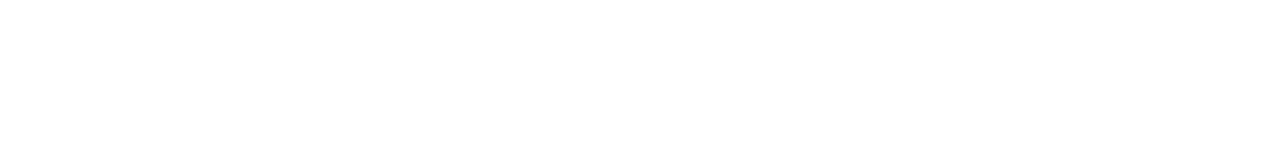
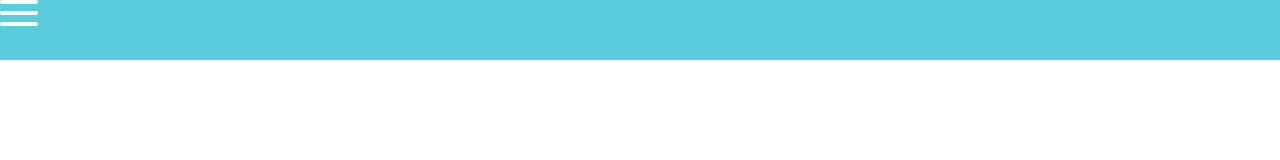
Before and after one commit to jdiejim/UI-UX-challenge, a plain HTML site: page index.html in a window 1280 px wide. Drawn offline with Linux system fonts and the light colour scheme.

Commit message:
start work on header

```diff
--- a/index.html
+++ b/index.html
@@ -8,6 +8,8 @@
     <title>UX UI Challenge</title>
   </head>
   <body>
-
+    <header class="header">
+      <img src="/assets/hamburger.svg" alt="hamburger menu icon">
+    </header>
   </body>
 </html>
--- a/styles.css
+++ b/styles.css
@@ -0,0 +1,12 @@
+* {
+  box-sizing: border-box;
+}
+
+body {
+  margin: 0;
+}
+
+.header {
+  height: 60px;
+  background-color: #59CDDE;
+}
```
Also changed, not shown: assets/breakfast.svg (added), assets/cardiogram.svg (added), assets/chair-squats.png (added), assets/checked.svg (added), assets/exercise-gym.svg (added), assets/gym.svg (added), assets/hamburger.svg (added), assets/head-and-neck.svg (added), assets/jumping-rope.svg (added), assets/left-arrow.svg (added), assets/right-arrow.svg (added), assets/user.svg (added), 1 other file.
